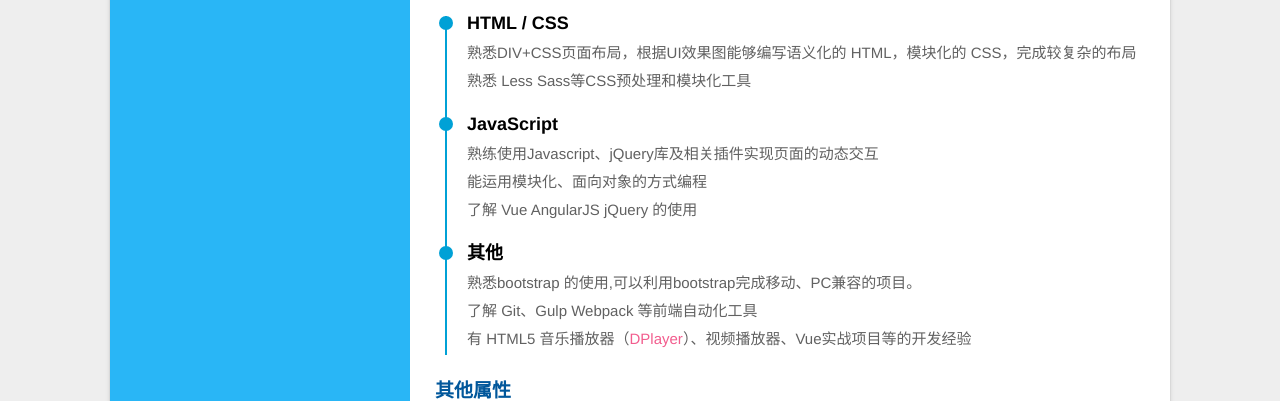
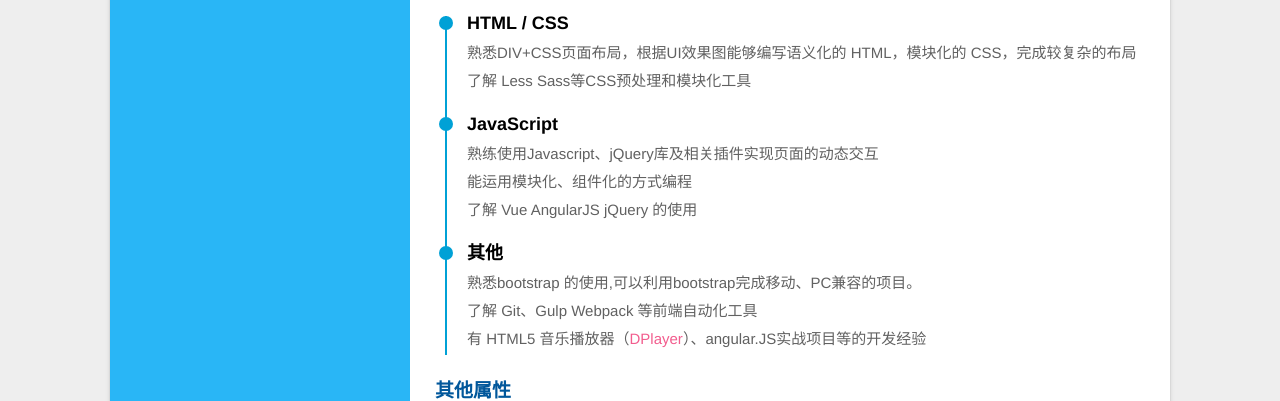
Before and after one commit to shilong0424/myCV, a website: page index.html in a window 1280 px wide. Shown: the part 1091-1492 px from the top of the page. Drawn offline with Linux system fonts and the light colour scheme; some packages are replaced by stand-ins of ours; a script that the page names is missing.

Commit message:
小修改

```diff
--- a/index.html
+++ b/index.html
@@ -97,13 +97,13 @@
                             <div class="circle"></div>
                             <h4>HTML / CSS</h4>
                             <p>熟悉DIV+CSS页面布局，根据UI效果图能够编写语义化的 HTML，模块化的 CSS，完成较复杂的布局</p>
-                            <p>熟悉 Less Sass等CSS预处理和模块化工具</p>
+                            <p>了解 Less Sass等CSS预处理和模块化工具</p>
                         </li>
                         <li>
                             <div class="circle"></div>
                             <h4>JavaScript</h4>
                             <p>熟练使用Javascript、jQuery库及相关插件实现页面的动态交互</p>
-                            <p>能运用模块化、面向对象的方式编程</p>
+                            <p>能运用模块化、组件化的方式编程</p>
                             <p>了解 Vue AngularJS jQuery 的使用</p>
                         </li>
                         <li>
@@ -111,7 +111,7 @@
                             <h4>其他</h4>
                             <p>熟悉bootstrap 的使用,可以利用bootstrap完成移动、PC兼容的项目。</p>
                             <p>了解 Git、Gulp Webpack 等前端自动化工具</p>
-                            <p>有 HTML5 音乐播放器（<a href="https://shilong0424.github.io/QQmusci/" target="_blank">DPlayer</a>）、视频播放器、Vue实战项目等的开发经验</p>
+                            <p>有 HTML5 音乐播放器（<a href="https://shilong0424.github.io/QQmusci/" target="_blank">DPlayer</a>）、angular.JS实战项目等的开发经验</p>
                         </li>
                     </ul>
                     <h3>其他属性</h3>
```
